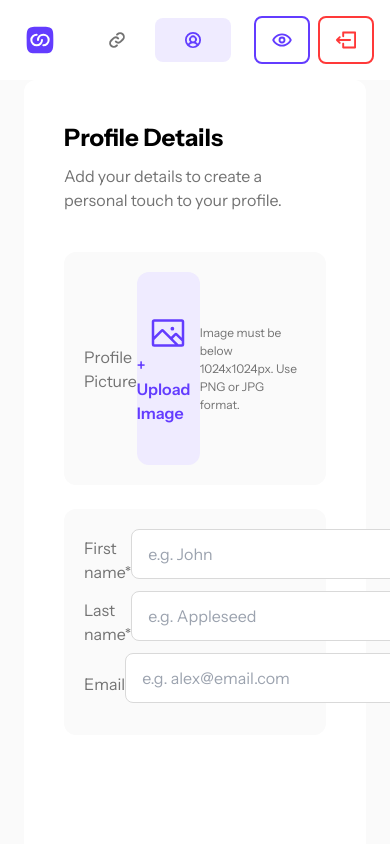
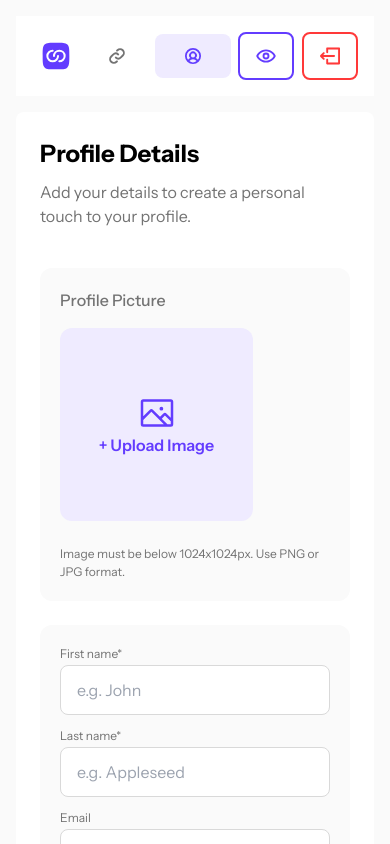
Before and after one commit to LowkeyCoyote/link-sharing-app, a React (Vite) app: page /profile in a window 390 px wide. Built offline with nearby package versions, Linux system fonts and the light colour scheme; no server answers; sample sign-in values are in the browser's storage.

Commit message:
implementing responsive design profile page

```diff
--- a/src/components/profile/FormUpdateProfile.tsx
+++ b/src/components/profile/FormUpdateProfile.tsx
@@ -12,6 +12,7 @@ import 'react-toastify/dist/ReactToastify.css';
 import { toast } from 'react-toastify';
 
 const FormUpdateProfile = () => {
+
   const userInfo = useSelector((state: any) => state.authSlice.currentUser);
   const dispatch = useDispatch<AppDispatch>();
   const [isLoading, setIsLoading] = useState(true);
@@ -106,19 +107,21 @@ const FormUpdateProfile = () => {
 
   return (
     <div>
-      <div className="p-10">
+      <div className="p-10 sm:p-6 rounded-lg bg-white">
         <h1 className="pb-2">Profile Details</h1>
         <p className="pb-10">Add your details to create a personal touch to your profile.</p>
 
         <form onSubmit={handleSubmit(onSubmit)}>
           <div className="p-5 rounded-xl bg-light-grey mb-6">
-            <div className="flex items-center justify-between">
-              <label className="text-grey" htmlFor="image">
+            <div className="flex items-center justify-between sm:flex-col sm:items-start">
+              <label className="text-grey font-medium sm:pb-4" htmlFor="image">
                 Profile Picture
               </label>
               <div
                 onClick={handleDivClick}
-                className={`h-[193px] w-[193px] bg-light-purple overflow-hidden rounded-xl cursor-pointer flex flex-col items-center justify-center bg-no-repeat bg-center bg-cover relative`}
+                className={`h-[193px] w-[193px] bg-light-purple overflow-hidden rounded-xl cursor-pointer flex flex-col items-center justify-center bg-no-repeat bg-center bg-cover relative
+                md:ml-10 sm:ml-0 sm:mb-6
+                `}
                 style={{
                   backgroundImage: imagePreview ? `url(${imagePreview})` : 'none',
                 }}
@@ -140,13 +143,13 @@ const FormUpdateProfile = () => {
                 <p className={`text-purple font-semibold ${imagePreview ? `text-white z-10` : ``}`}>+ Upload Image</p>
                 {imagePreview && <div className="overlay-dark-profile"></div>}
               </div>
-              <p className="max-w-[200px] text-p-small">Image must be below 1024x1024px. Use PNG or JPG format.</p>
+              <p className="max-w-[200px] text-p-small sm:max-w-full">Image must be below 1024x1024px. Use PNG or JPG format.</p>
             </div>
           </div>
 
-          <div className="p-5 mb-28 rounded-xl bg-light-grey">
-            <div className="flex justify-between items-center">
-              <label htmlFor="firstname" className={`text-grey ${errors.firstname ? 'text-red' : ''}`}>
+          <div className="p-5 mb-28 rounded-xl bg-light-grey sm:mb-6 ">
+            <div className="flex justify-between items-center sm:flex-col sm:items-start sm:w-full">
+              <label htmlFor="firstname" className={`text-grey sm:mb-0.5 sm:text-[12px] ${errors.firstname ? 'text-red' : ''}`}>
                 First name*
               </label>
               <FormField
@@ -156,15 +159,17 @@ const FormUpdateProfile = () => {
                 placeholder="e.g. John"
                 maxLength={40}
                 register={register}
-                className={`mb-3 w-[423px] ${errors.firstname ? '!border-[#FF3939] !shadow-none' : ''}`}
+                className={`mb-3 w-[423px] md:w-[344px] sm:w-full ${errors.firstname ? '!border-[#FF3939] !shadow-none' : ''}`}
                 error={errors.firstname && 'empty'}
-                validationPattern={/^[A-ZÀ-ÖØ-Ýà-öø-ý'][a-zA-ZÀ-ÖØ-Ýà-öø-ý'-]{1,49}$/}
+                validationPattern={/^[A-ZÀ-ÖØ-Ýà-öø-ý][a-zA-ZÀ-ÖØ-Ýà-öø-ý-]{1,49}$/}
                 labelVisible={false}
+                profilePage = {true}
+
               />
             </div>
 
-            <div className="flex justify-between items-center">
-              <label htmlFor="lastname" className={`text-grey ${errors.lastname ? 'text-red' : ''}`}>
+            <div className="flex justify-between items-center sm:flex-col sm:items-start ">
+              <label htmlFor="lastname" className={`text-grey sm:mb-0.5 sm:text-[12px] ${errors.lastname ? 'text-red' : ''}`}>
                 Last name*
               </label>
               <FormField
@@ -174,15 +179,16 @@ const FormUpdateProfile = () => {
                 placeholder="e.g. Appleseed"
                 maxLength={40}
                 register={register}
-                className={`mb-3 w-[423px] ${errors.lastname ? '!border-[#FF3939] !shadow-none' : ''}`}
+                className={`mb-3 w-[423px] md:w-[344px] sm:w-full ${errors.lastname ? '!border-[#FF3939] !shadow-none' : ''}`}
                 error={errors.lastname && 'wrong format'}
-                validationPattern={/^[A-ZÀ-ÖØ-Ýà-öø-ý'][a-zA-ZÀ-ÖØ-Ýà-öø-ý'-]{1,49}$/}
+                validationPattern={/^[A-ZÀ-ÖØ-Ýà-öø-ý][a-zA-ZÀ-ÖØ-Ýà-öø-ý'-]{1,49}$/}
                 labelVisible={false}
+                profilePage = {true}
               />
             </div>
 
-            <div className="flex justify-between items-center">
-              <label className={`text-grey ${errors.email ? 'text-red' : ''}`} htmlFor="email">
+            <div className="flex justify-between items-center sm:flex-col sm:items-start">
+              <label className={`text-grey mb-0.5 sm:text-[12px] ${errors.email ? 'text-red' : ''}`} htmlFor="email">
                 Email
               </label>
               <FormField
@@ -192,16 +198,18 @@ const FormUpdateProfile = () => {
                 placeholder="e.g. alex@email.com"
                 maxLength={40}
                 register={register}
-                className={`mb-3 w-[423px] ${errors.email ? '!border-[#FF3939] !shadow-none' : ''}`}
+                className={`mb-3 w-[423px] md:w-[344px] sm:w-full ${errors.email ? '!border-[#FF3939] !shadow-none' : ''}`}
                 validationPattern={/^[a-zA-Z0-9._%+-]+@[a-zA-Z0-9.-]+\.[a-zA-Z]{2,}$/}
                 labelVisible={false}
                 required={false}
                 error={errors.email && 'wrong format'}
+                profilePage = {true}
+
               />
             </div>
           </div>
           <div className="border-t border-border justify-end flex -px-10 self-end">
-            <Button type="submit" className="px-7 mr-10 mt-6">
+            <Button type="submit" className="px-7 mr-10 mt-6 sm:w-full sm:mx-auto">
               Save
             </Button>
           </div>
--- a/src/components/shared/layout/Navbar.tsx
+++ b/src/components/shared/layout/Navbar.tsx
@@ -29,7 +29,7 @@ const Navbar = () => {
   let isMobile = useIsMobile();
 
   return (
-    <div className="flex items-center justify-between m-6 p-4 bg-white sm:m-0 sm:pr-4 sm:pl-6">
+    <div className="flex items-center justify-between m-6 p-4 bg-white sm:m-4 sm:pr-4 sm:pl-6">
       <img src={isMobile ? logoDevLinksSmall : logoDevlinksLarge} alt="devlinks" className="sm:h-[32px] sm:w-[32px]" />
 
       <nav>
@@ -94,7 +94,7 @@ const Navbar = () => {
         {isMobile ? (
           <img className="min-w-[20px] min-h-[20px]" src={iconPreview} alt="preview" />
         ) : (
-          <p className="px-7 md:px-4 sm:px-7 text-purple">Preview</p>
+          <p className="px-7 md:px-2 sm:px-7 text-purple font-medium">Preview</p>
         )}
       </Button>
       <Button
@@ -105,7 +105,7 @@ const Navbar = () => {
       {isMobile ? (
           <img className="max-w-[20px] max-h-[20px]" src={iconLogout} alt="preview" />
         ) : (
-          <p className="px-7 md:px-4 sm:px-7 text-red">Logout</p>
+          <p className="px-7 md:px-2 sm:px-7 text-red font-medium">Logout</p>
         )}
 
       </Button>
--- a/src/components/shared/ui/FormField.tsx
+++ b/src/components/shared/ui/FormField.tsx
@@ -13,6 +13,8 @@ interface FormFieldProps extends HTMLAttributes<HTMLAllCollection> {
   validationPattern?: RegExp;
   maxLength?: number;
   required ?: boolean;
+  profilePage ?: boolean
+
 }
 
 const FormField = ({
@@ -28,9 +30,10 @@ const FormField = ({
   validationPattern,
   maxLength,
   required = true,
+  profilePage = false
 }: FormFieldProps) => {
   return (
-    <div className="flex flex-col">
+    <div className={`flex flex-col ${profilePage ? 'sm:w-full' : ''}`}>
       {labelVisible ? (
         <label className={`${error ? `text-red` : `text-grey`} pb-1 text-p-small`} htmlFor={name}>
         {label}
--- a/src/pages/ProfilePage.tsx
+++ b/src/pages/ProfilePage.tsx
@@ -6,7 +6,7 @@ const ProfilePage = () => {
   return (
     <section className="max-h-screen overflow-y-auto">
       <Navbar />
-      <div className="flex px-6 gap-6">
+      <div className="flex px-6 gap-6 sm:px-4">
         <div className="bg-white flex justify-center items-center  w-[35%] rounded-xl md:hidden relative">
           <MockupLinks />
         </div>
```
